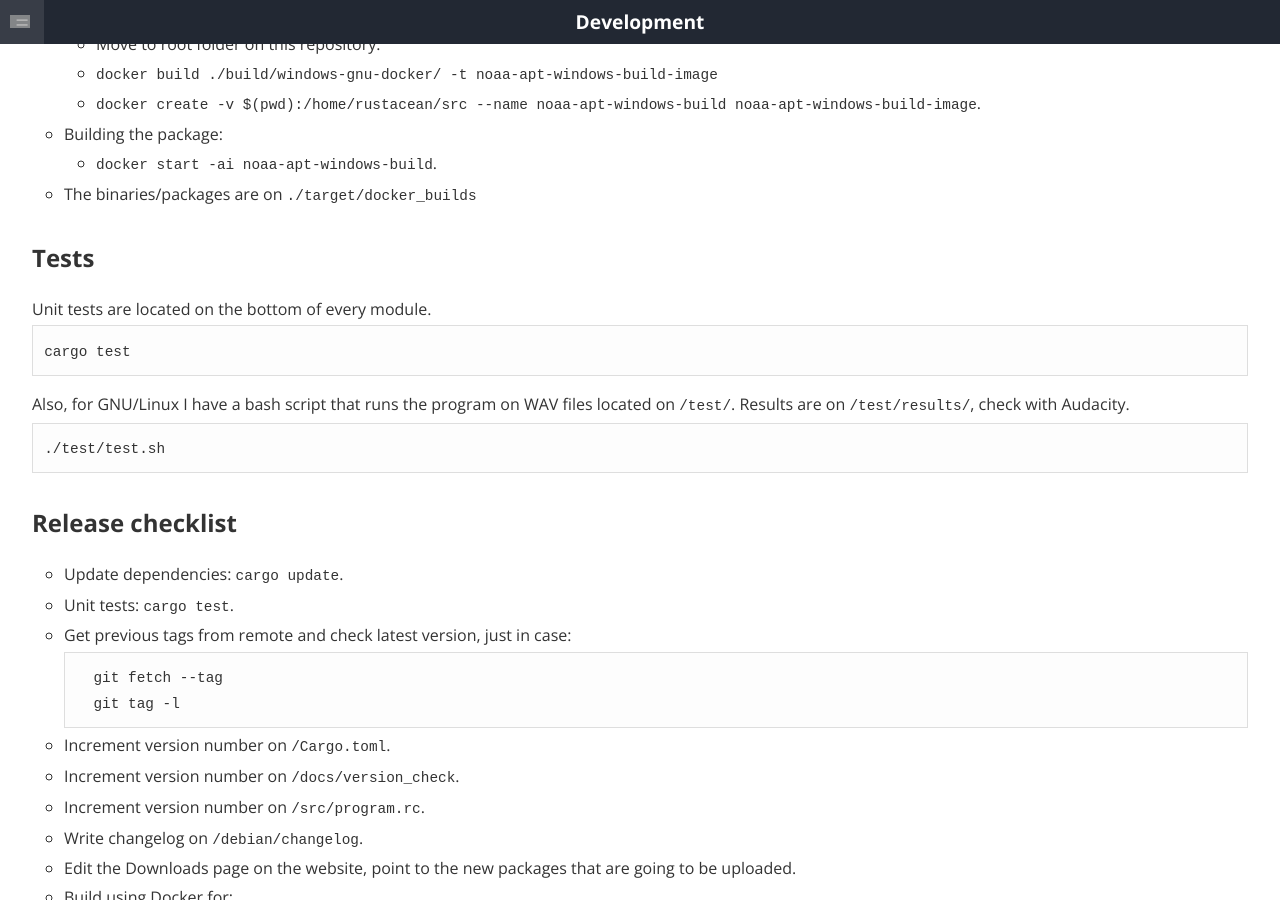
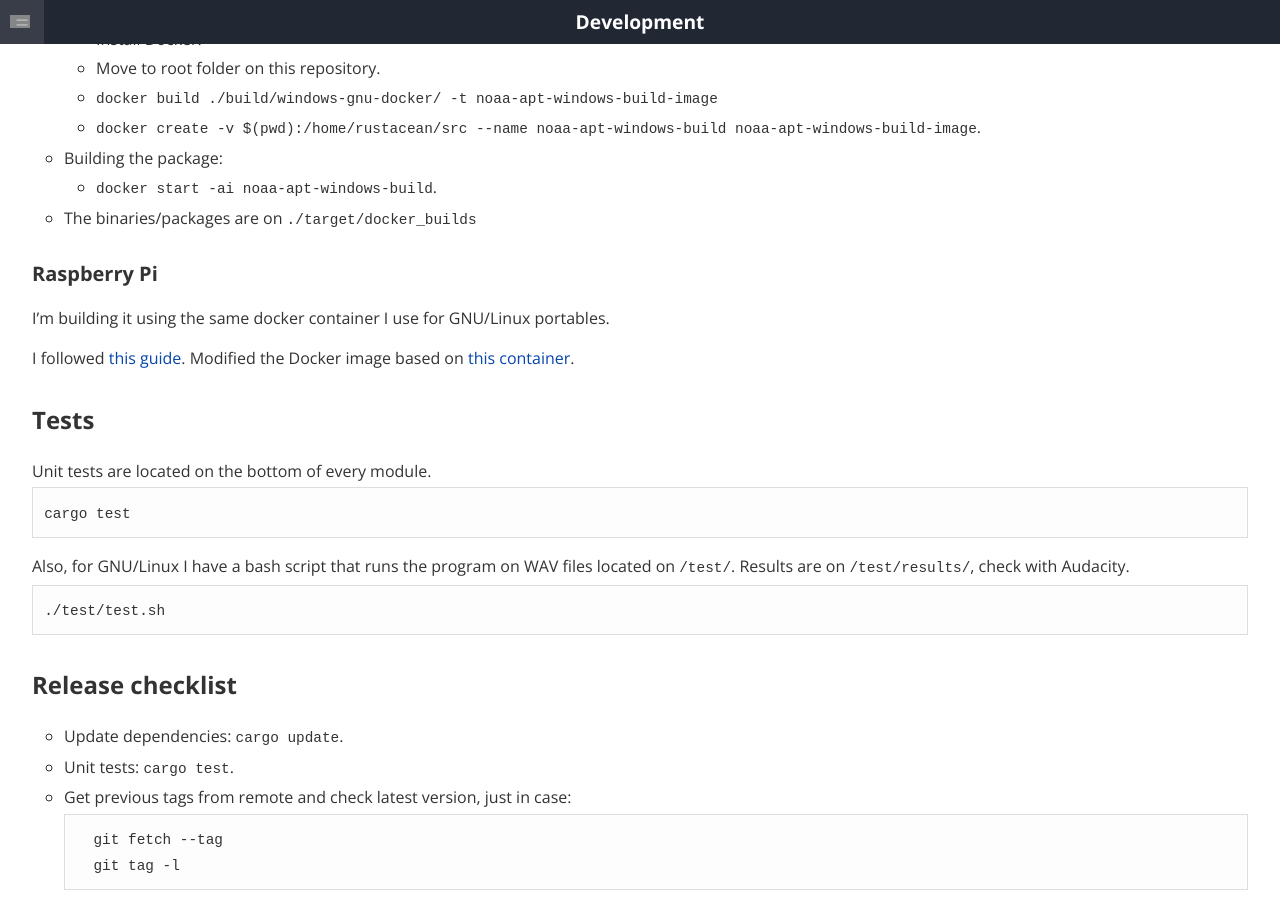
Before and after one commit to martinber/noaa-apt, a Jekyll site: the page built from docs/development.md, in a window 1280 px wide and 900 px high, scrolled down 3282 px. Built offline with Jekyll 4.4.1, drawn with Linux system fonts in a browser that asks for light colours.

Commit message:
Trying to compile for Raspberry Pi

```diff
--- a/Cargo.toml
+++ b/Cargo.toml
@@ -4,7 +4,12 @@ version = "0.9.8"
 authors = ["Martin Bernardi <martinber.710@gmail.com>"]
 build = "src/build.rs"
 
+[target.armv7-unknown-linux-gnueabihf]
+# For cross-compilation to Raspberry Pi
+linker = "arm-linux-gnueabihf-gcc"
+
 [profile.dev]
+# So the dev builds run faster, otherwise they are extremely slow
 opt-level = 3
 
 [features]
--- a/docs/development.md
+++ b/docs/development.md
@@ -192,6 +192,14 @@ success. So I use a modification of a Docker image I found
 
 - The binaries/packages are on `./target/docker_builds`
 
+### Raspberry Pi
+
+I'm building it using the same docker container I use for GNU/Linux portables.
+
+I followed [this guide](https://hackernoon.com/seamlessly-cross-compiling-rust-for-raspberry-pis-ede5e2bd3fe2).
+Modified the Docker image based on
+[this container](https://github.com/sdt/docker-raspberry-pi-cross-compiler).
+
 ## Tests
 
 Unit tests are located on the bottom of every module.
```
